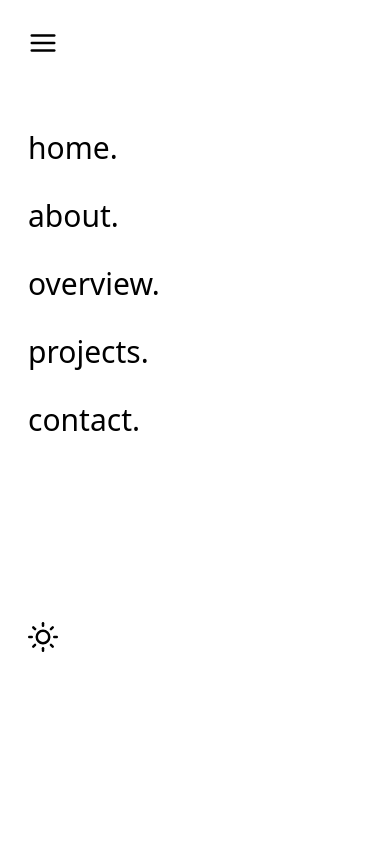
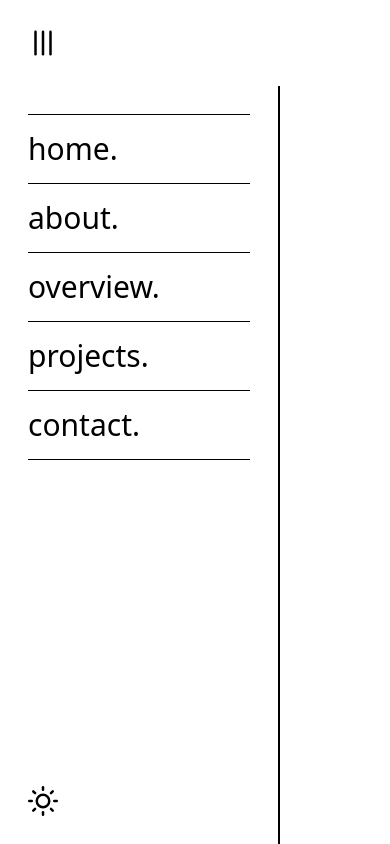
Before and after one commit to GranulatedCheese/Personal-Portfolio, a React (Vite) app in the folder client/: page / in a window 390 px wide. Both pictures are taken after a click on the element 195 px from the left and 43 px from the top of the page. Built offline with nearby package versions, Linux system fonts and the light colour scheme.

Commit message:
updated navbar buttons. added transitions.

```diff
--- a/client/src/components/Navbar.tsx
+++ b/client/src/components/Navbar.tsx
@@ -14,11 +14,16 @@ function Navbar() {
   };
 
   return (
-    <div className="navbar-class">
+    <div className="root-class">
       <div onClick={handleNav} className="p-2 m-5">
-        <FiMenu size={30} />
+        {!nav ? (
+          <FiMenu size={30} className="transistion duration-75" />
+        ) : (
+          <FiMenu size={30} className="rotate-90 transistion duration-75" />
+        )}
       </div>
-      <div className={!nav ? "md:hidden" : "fixed left-0"}>
+      <div className={!nav ? "md:hidden" : "navbar-class"}>
+        <div>
           <ul className="p-2 m-5">
             <li>home.</li>
             <li>about.</li>
@@ -26,8 +31,9 @@ function Navbar() {
             <li>projects.</li>
             <li>contact.</li>
           </ul>
-        <div onClick={handleMode} className="p-2 m-5 absolute -bottom-[50%]">
+          <div onClick={handleMode} className="p-2 m-5 fixed bottom-0">
             {!mode ? <FiSun size={30} /> : <FiMoon size={30} />}
+          </div>
         </div>
       </div>
     </div>
--- a/client/src/components/navbar.css
+++ b/client/src/components/navbar.css
@@ -1,5 +1,24 @@
 @import "tailwindcss";
+
+.root-class {
+  user-select: none;
+}
+
+.navbar-class {
+  @apply fixed left-0 w-70 h-screen;
+  @apply border-r-2;
+}
 
 li {
   @apply text-3xl py-4;
+  @apply border-b-1;
 }
+
+li:first-child {
+  @apply border-y-1;
+}
+
+li:hover {
+  @apply transition duration-700 ease-in-out;
+  @apply font-bold text-4xl;
+}
```
Lines whose indentation alone changed are shown as unchanged.
